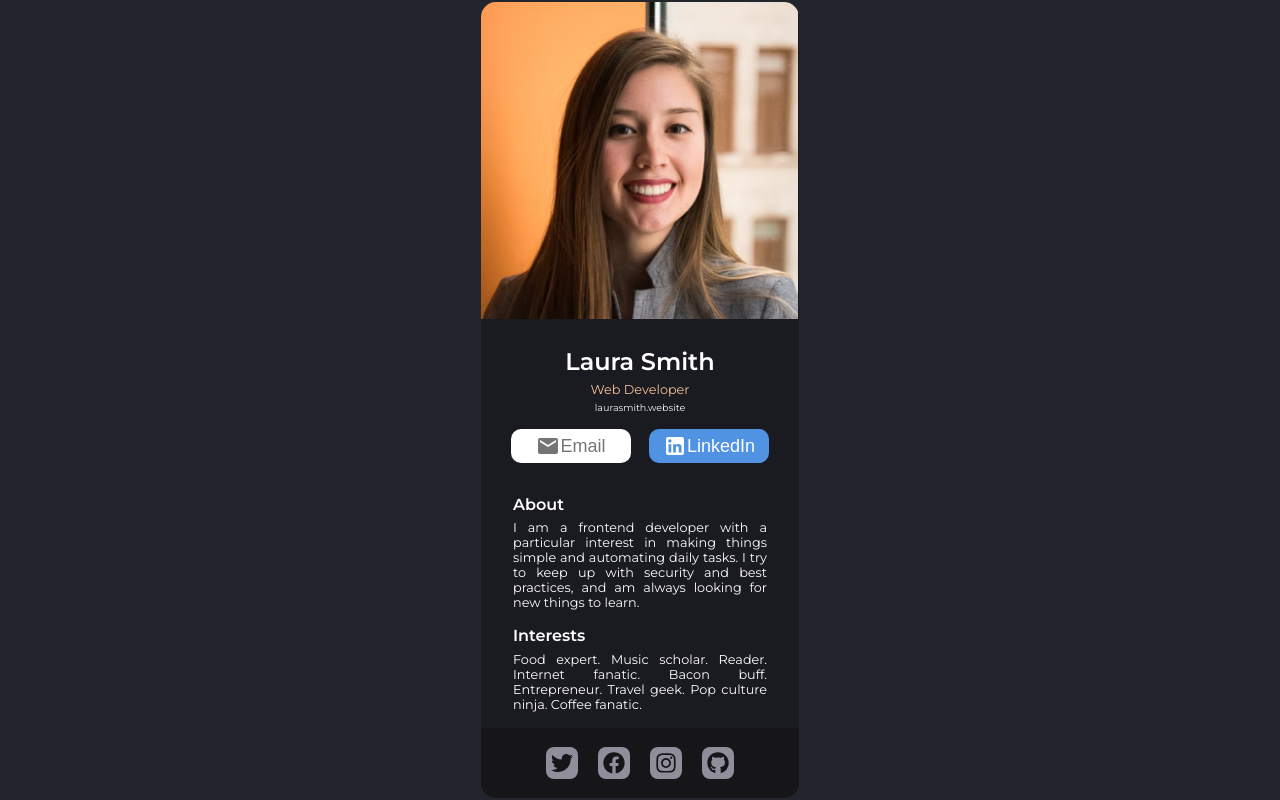
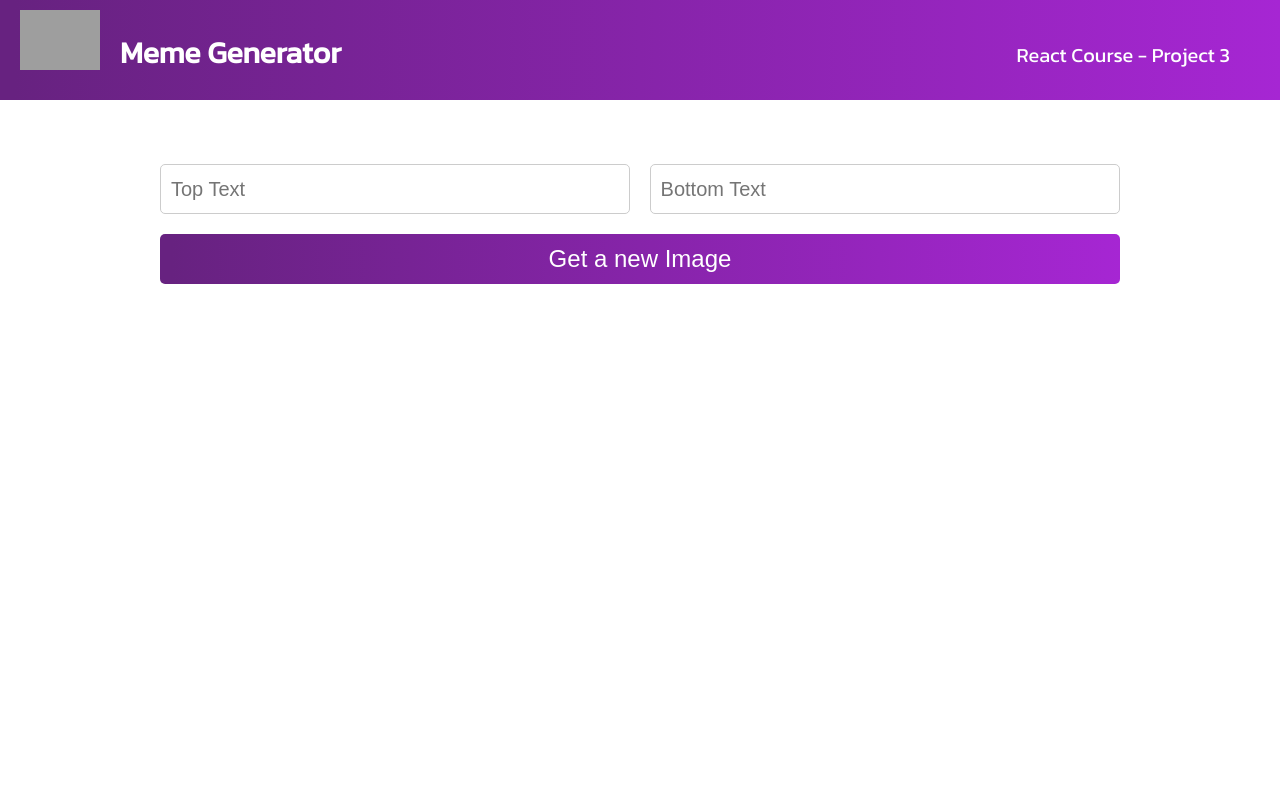
Before and after one commit to majid-2002/react-advanced, a React (Create React App) app: page / in a window 1280 px wide. Built offline with nearby package versions, Linux system fonts and the light colour scheme; grey boxes are pictures that could not be loaded.

Commit message:
:boom: memegenerator

```diff
--- a/src/App.js
+++ b/src/App.js
@@ -1,10 +1,9 @@
-import "./App.css";
-import BusinnessCard from "./components/BusinessCard";
+import MemeGenerator from "./components/MemeGenerator";
 
 function App() {
   return (
     <div className="App">
-      <BusinnessCard />
+      <MemeGenerator />
     </div>
   );
 }
--- a/src/components/BusinessCard.jsx
+++ b/src/components/BusinessCard.jsx
@@ -3,7 +3,7 @@ import LinkedInIcon from "@mui/icons-material/LinkedIn";
 import EmailIcon from "@mui/icons-material/Email";
 import IconButton from "@mui/material/IconButton";
 import { FaTwitter, FaFacebook, FaInstagram, FaGithub } from 'react-icons/fa';
-
+import "../App.css"
 
 export default function BusinnessCard() {
   return (
--- /dev/null
+++ b/src/components/MemeGenerator.jsx
@@ -0,0 +1,26 @@
+import React from "react";
+import "./style.css";
+
+function MemeGenerator() {
+  return (
+    <div>
+      <header className="header-meme">
+        <img
+          src="http://www.pngall.com/wp-content/uploads/2016/05/Trollface.png"
+          alt="Problem?"
+        />
+        <h2>Meme Generator</h2>
+        <p>React Course - Project 3</p>
+      </header>
+      <main className="main-meme">
+        <form className="meme-form">
+          <input type="text" name="topText" placeholder="Top Text" />
+          <input type="text" name="bottomText" placeholder="Bottom Text" />
+          <button>Get a new Image</button>
+        </form>
+      </main>
+    </div>
+  );
+}
+
+export default MemeGenerator;
--- /dev/null
+++ b/src/components/style.css
@@ -0,0 +1,74 @@
+@import url("https://fonts.googleapis.com/css2?family=Kanit&display=swap");
+* {
+  margin: 0;
+  padding: 0;
+  box-sizing: border-box;
+}
+
+body {
+  background-color: white;
+  width: 100vw;
+  height: 100vh;
+  font-family: "Kanit", sans-serif;
+}
+body .header-meme {
+  width: 100vw;
+  height: 100px;
+  background: linear-gradient(90deg, #672280 1.18%, #a626d3 100%);
+}
+body .header-meme img {
+  width: 80px;
+  margin-left: 20px;
+  margin-top: 10px;
+  float: left;
+}
+body .header-meme h2 {
+  color: white;
+  font-size: 30px;
+  display: inline;
+  float: left;
+  margin-top: 30px;
+  margin-left: 20px;
+}
+body .header-meme p {
+  color: white;
+  font-size: 20px;
+  display: inline;
+  float: right;
+  margin-top: 40px;
+  margin-right: 50px;
+}
+body .main-meme {
+  padding: 2em 5em;
+  display: flex;
+  align-items: center;
+  justify-content: center;
+}
+body .main-meme .meme-form {
+  width: 100%;
+  padding: 2em 5em;
+}
+body .main-meme .meme-form input {
+  width: 49%;
+  height: 50px;
+  border: none;
+  border-radius: 5px;
+  border: 1px solid #ccc;
+  padding: 0 10px;
+  outline: none;
+  font-size: 20px;
+}
+body .main-meme .meme-form input:first-child {
+  margin-right: 2%;
+}
+body .main-meme .meme-form button {
+  width: 100%;
+  height: 50px;
+  border: none;
+  border-radius: 5px;
+  color: white;
+  font-size: 1.5rem;
+  margin-top: 20px;
+  cursor: pointer;
+  background: linear-gradient(90deg, #672280 1.18%, #a626d3 100%);
+}/*# sourceMappingURL=style.css.map */
--- /dev/null
+++ b/src/components/style.scss
@@ -0,0 +1,81 @@
+//Import google fonts kariana
+@import url("https://fonts.googleapis.com/css2?family=Kanit&display=swap");
+
+* {
+  margin: 0;
+  padding: 0;
+  box-sizing: border-box;
+}
+
+body {
+  background-color: white;
+  width: 100vw;
+  height: 100vh;
+  font-family: "Kanit", sans-serif;
+
+  .header-meme {
+    width: 100vw;
+    height: 100px;
+    background: linear-gradient(90deg, #672280 1.18%, #a626d3 100%);
+
+    img {
+      width: 80px;
+      margin-left: 20px;
+      margin-top: 10px;
+      float: left;
+    }
+
+    h2 {
+      color: white;
+      font-size: 30px;
+      display: inline;
+      float: left;
+      margin-top: 30px;
+      margin-left: 20px;
+    }
+
+    p {
+      color: white;
+      font-size: 20px;
+      display: inline;
+      float: right;
+      margin-top: 40px;
+      margin-right: 50px;
+    }
+  }
+
+  .main-meme {
+    padding: 2em 5em;
+    display: flex;
+    align-items: center;
+    justify-content: center;
+    .meme-form {
+      width: 100%;
+      padding: 2em 5em;
+      input {
+        width: 49%;
+        height: 50px;
+        border: none;
+        border-radius: 5px;
+        border: 1px solid #ccc;
+        padding: 0 10px;
+        outline: none;
+        font-size: 20px;
+        &:first-child {
+          margin-right: 2%;
+        }
+      }
+      button {
+        width: 100%;
+        height: 50px;
+        border: none;
+        border-radius: 5px;
+        color: white;
+        font-size: 1.5rem;
+        margin-top: 20px;
+        cursor: pointer;
+        background: linear-gradient(90deg, #672280 1.18%, #a626d3 100%);
+      }
+    }
+  }
+}
```
Also changed, not shown: src/App.css (line endings or trailing spaces), 1 other file (tests, documents, lock files or other folders).
